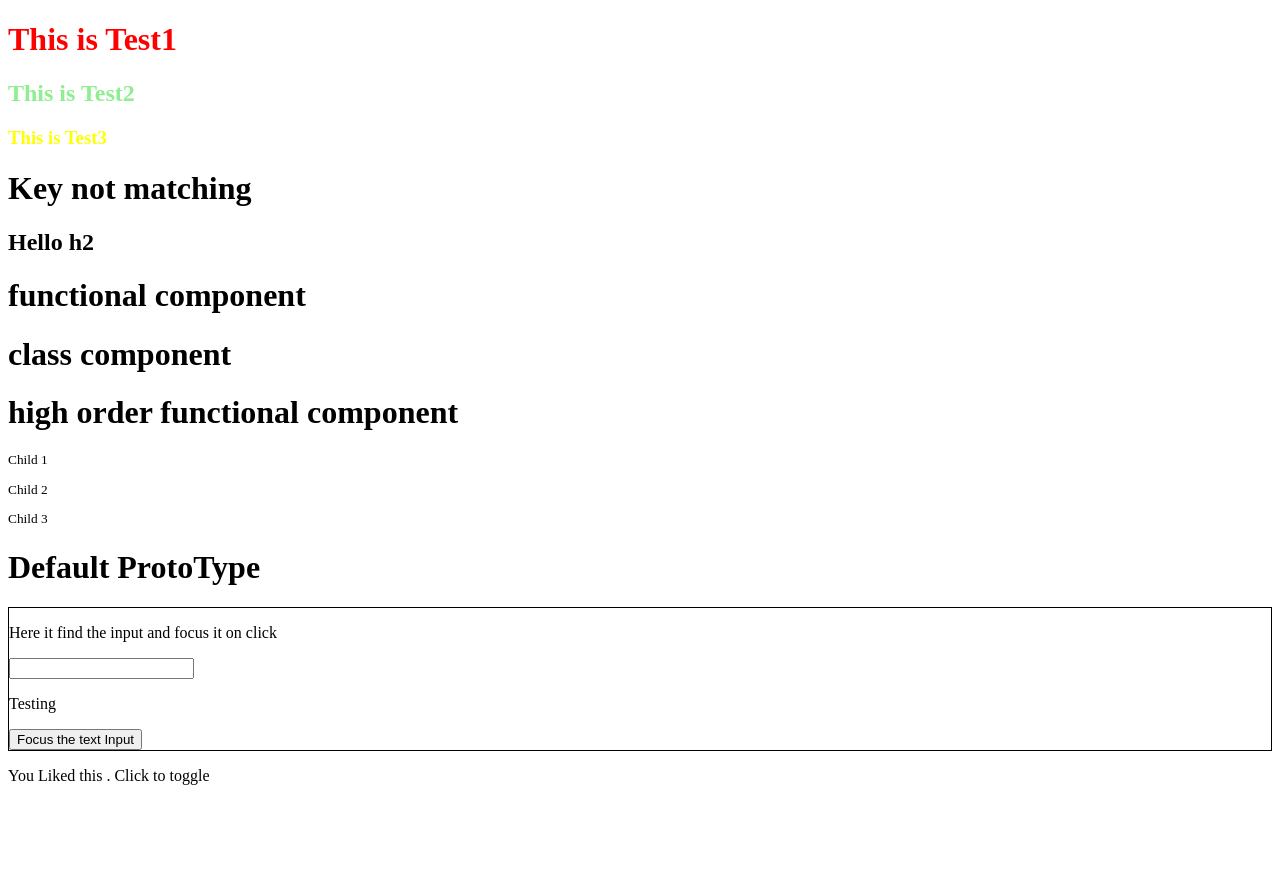
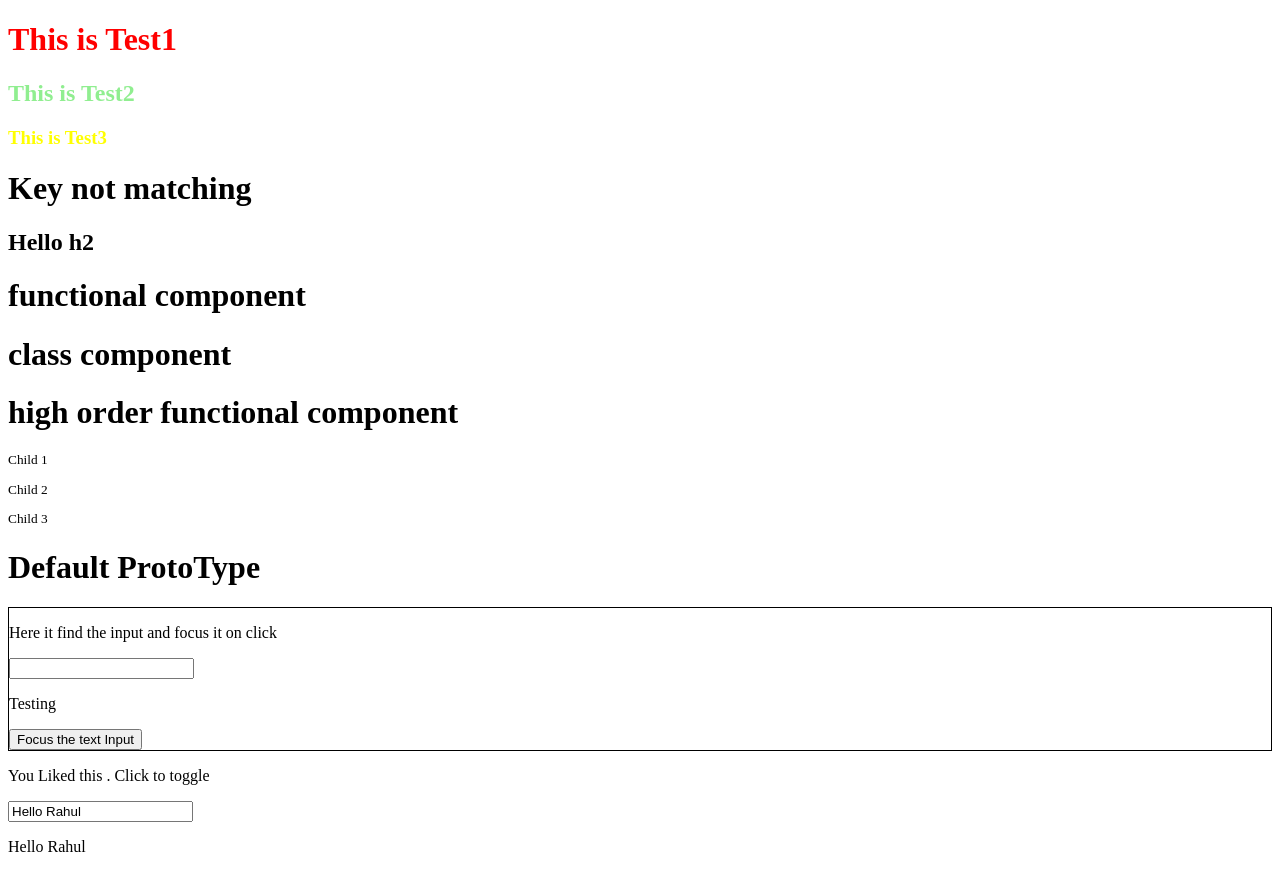
Before and after one commit to rahulvishwakarm/React-Basic-Concept, a React (Create React App) app: page / in a window 1280 px wide. Before the commit the page ends 801 px from the top, so only its background shows below. Built offline with nearby package versions, Linux system fonts and the light colour scheme.

Commit message:
Form Using State

```diff
--- a/src/App.js
+++ b/src/App.js
@@ -1,5 +1,6 @@
 import React from 'react';
 import FindingDOMNode from './FInd DOM node/FindingDOMNode';
+import Form from './Form/Form';
 import PropsChildrenGet from './Props Children/PropsChildrenGet';
 import DefaultProps from './Prototype/DefaultProps';
 import Prototype from './Prototype/Prototype';
@@ -67,7 +68,8 @@ function App() {
         {/* this.state */}
         <ThisState/>
 
-
+        {/* Form */}
+        <Form/>
     </div>
   );
 }
--- /dev/null
+++ b/src/Form/Form.js
@@ -0,0 +1,25 @@
+import React from 'react';
+
+class Form extends React.Component {
+    constructor(props){
+        super(props);
+        this.state = { msg : "Hello Rahul" }
+        this.handleChange = this.handleChange.bind(this);
+    }
+
+    handleChange(event) {
+        this.setState({ msg:event.target.value });
+    }
+
+    render() {
+        var makenew = this.state.msg;
+        return (
+            <div>
+                <input type="text" value={makenew} onChange={this.handleChange}/>
+                <p>{makenew}</p>
+            </div>
+        )
+    }
+}
+
+export default Form;
```
